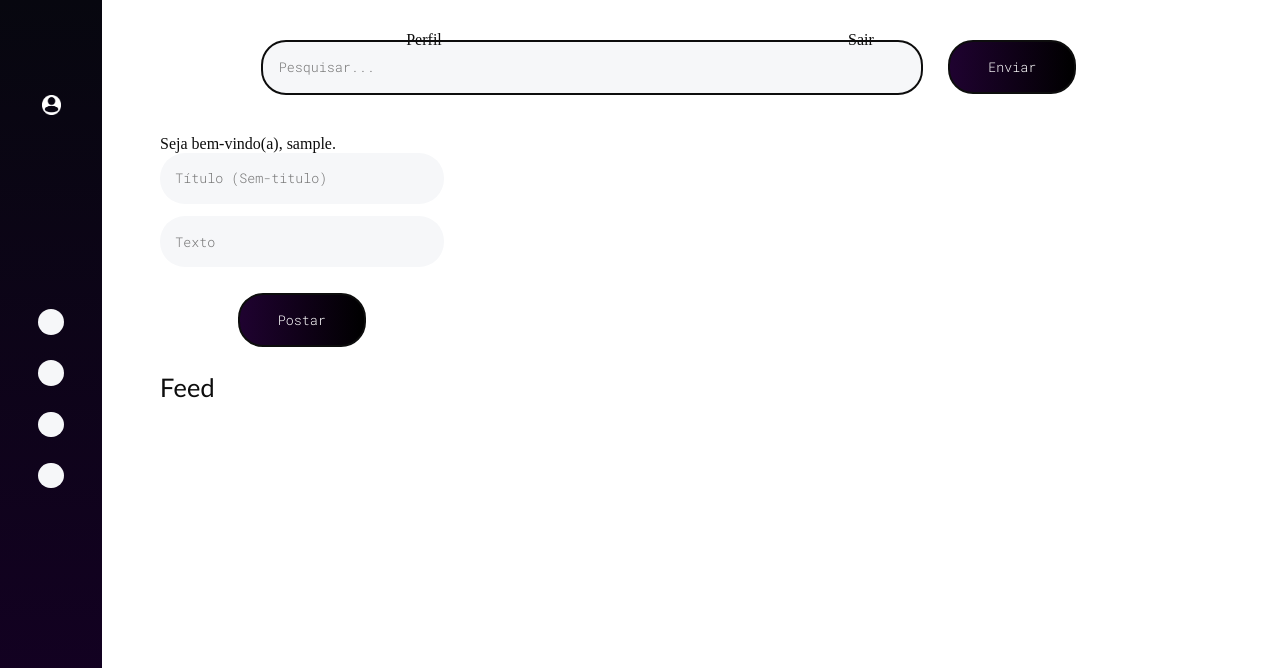
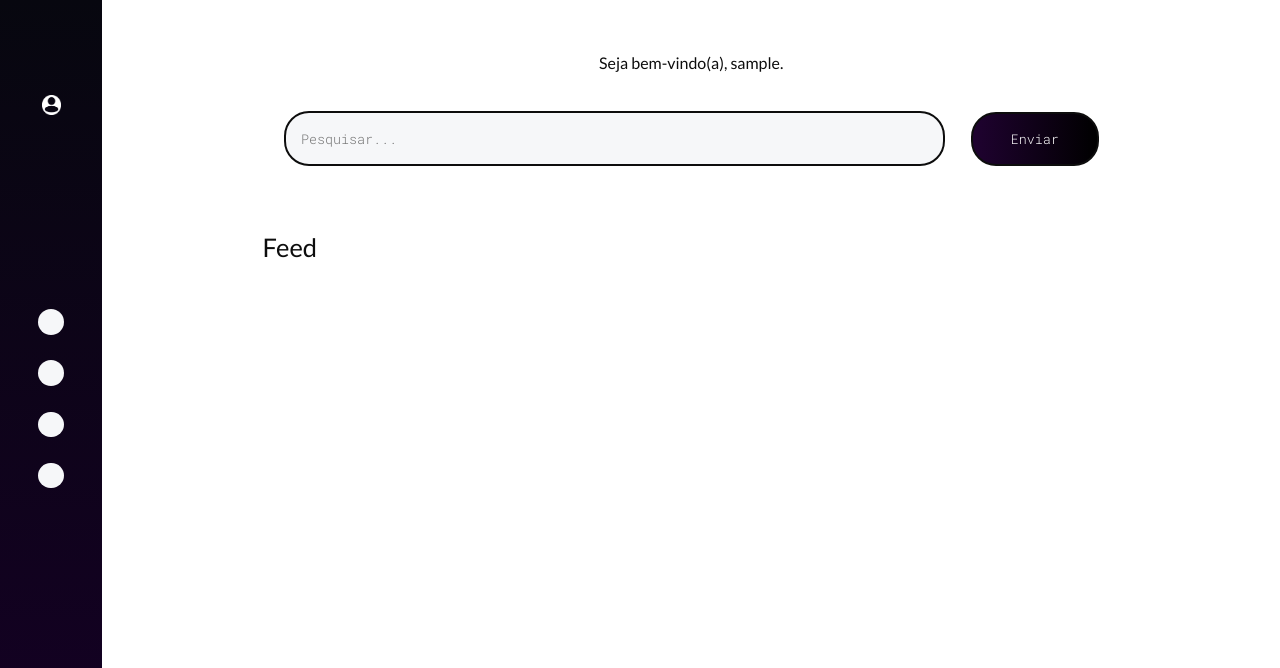
Before and after one commit to ArandaCampos/Colunistas, a Django app: page /post/1/ in a window 1280 px wide. Shown: the top 668 px of the page. Run offline with Django 4.2, Linux system fonts and the light colour scheme; the visitor is signed in with stand-in values (Sample User, id 1); some libraries are stand-ins or nearby versions.

Commit message:
add profile, home

```diff
--- a/posts/views.py
+++ b/posts/views.py
@@ -3,6 +3,7 @@ from django.shortcuts import render
 from accounts.models import PostsModels, UserModels
 from django.views.decorators.http import require_GET, require_POST, require_http_methods
 from django.contrib.auth.models import User
+from django.utils.text import slugify
 
 # Create your views here.
 @require_http_methods(['GET', 'POST'])
@@ -66,11 +67,30 @@ def add_following(request, id):
             except:
                 pass
 
-@require_GET
+@require_http_methods(['GET', 'POST'])
 def profile(request):
-    if request.user.is_authenticated:
-        posts = PostsModels.objects.filter(author__name__username__exact=request.user.username)
-        context = { 'posts' : posts}
-        return render(request, 'posts/profile.html', context)
-    else:
-        return render(request, 'accounts/login.html')
+    if request.method == 'GET':
+        if request.user.is_authenticated:
+            posts = PostsModels.objects.filter(author__name__username__exact=request.user.username)
+            context = { 'posts' : posts}
+            return render(request, 'posts/profile.html', context)
+        else:
+            return render(request, 'accounts/login.html')
+    elif request.method == 'POST':
+        if request.user.is_authenticated:
+            title = request.POST['field-title']
+            text = request.POST['field-text']
+            try:
+                user = UserModels.objects.get(name__username__exact=request.user.username)
+            except:
+                return render(request, 'posts/profile.html', { 'error' : 'Usuário não encontrado'})
+
+            slug = '-'.join([x.casefold() for x in title.split(' ')])
+            count = PostsModels.objects.filter(slug__startswith=slug).count()
+
+            if count > 0:
+                slug += '-' + str(count + 1)
+
+            post = PostsModels.objects.create(author=user, title=title, text=text, slug=slug)
+            post.save()
+            return render(request, 'posts/profile.html', { 'error' : 'Publicado com sucesso!'})
--- a/static/css/style.css
+++ b/static/css/style.css
@@ -96,10 +96,8 @@ header{
 }
 
 .body-left-fixed{
-    left: 8px;
-    width: 92vw;
-    position: inherit;
     border-radius: 25px 0px 0px 25px;
+    margin-left: 8vw;
 }
 
 .bottom-fixed{
@@ -363,18 +361,27 @@ header{
     background: var(--white);
 }
 
-.input, .input-research-man{
+.input, .research{
     font-family: 'Roboto Mono', monospace;
     font-weight: 500;
+    width: 20.8vw;
     height: 6.1vh;
-    width: 20.8vw;
     border-radius: 25px;
     padding-left: 1.2vw;
 }
 
-.input-research-man{
+.research{
     width: 50vw;
     border: 2px solid var(--black);
+}
+
+.input-text{
+    border: 2px solid var(--black);
+    font-family: 'Roboto Mono', monospace;
+    font-weight: 500;
+    width: 50vw;
+    border-radius: 25px;
+    padding-left: 1.2vw;
 }
 
 @media (max-width: 800px){
--- a/templates/posts/base.html
+++ b/templates/posts/base.html
@@ -10,18 +10,33 @@
     <link rel="stylesheet" href="{% static 'css/style.css' %}">
 </head>
 <body>
+
+<section class="full">
     {% block menu %}
-    <header class="linear-center evenly top-fixed">
-        {% if user.is_authenticated %}
-        <a class="color-black font-medium" href="{% url 'posts:profile' %}">Perfil</a>
-        <a class="color-black font-medium" href="{% url 'accounts:logout' %}">Sair</a>
-        {% else %}
-        <a class="color-black font-medium" href="{% url 'accounts:login' %}">Entrar</a>
-        {% endif %}
-    </header>
+    <section class="bg-gradient-dark-0 column-between evenly left-fixed color-clean-white">
+        <div>
+            <a href="{% url 'posts:profile' %}">
+                <img src="{% static 'img/default-profile-photo-white.png' %}" class="img-small">
+            </a>
+        </div>
+        <div class="column-between gap-2">
+            <canvas class="circle-small bg-gray"></canvas>
+            <canvas class="circle-small bg-gray"></canvas>
+            <canvas class="circle-small bg-gray"></canvas>
+            <canvas class="circle-small bg-gray"></canvas>
+        </div>
+        <div>
+            <a href="{% url 'accounts:logout' %}">
+                <img src="{% static 'img/off-white.png' %}" class="img-small">
+            </a>
+        </div>
+    </section>
     {% endblock %}
+    <section class="bg-white color-black body-left-fixed">
 
     {% block body %}
     {% endblock %}
+    </section>
+</section>
 </body>
 </html>
--- a/templates/posts/create-post.html
+++ /dev/null
@@ -1 +0,0 @@
-{{ user.username }}
--- a/templates/posts/home.html
+++ b/templates/posts/home.html
@@ -7,46 +7,23 @@ Colunistas
 {% endblock %}
 
 {% block body %}
-<section class="full">
-    <section class="bg-gradient-dark-0 column-between evenly left-fixed color-clean-white">
-        <div>
-            <a href="{% url 'posts:profile' %}">
-                <img src="{% static 'img/default-profile-photo-white.png' %}" class="img-small">
-            </a>
-        </div>
-        <div class="column-between gap-2">
-            <canvas class="circle-small bg-gray"></canvas>
-            <canvas class="circle-small bg-gray"></canvas>
-            <canvas class="circle-small bg-gray"></canvas>
-            <canvas class="circle-small bg-gray"></canvas>
-        </div>
-        <div>
-            <img src="{% static 'img/off-white.png' %}" class="img-small">
-        </div>
 {% if error %}
     <p class="msg-error">{{ error }}</p>
 {% endif %}
-    </section>
-    <section class="bg-white color-black body-left-fixed">
-        <div class="padding-top-5 padding-left-10 gap-2 linear-center">
-            <input class="input-research-man bg-gray" placeholder="Pesquisar..." type="text">
+<div class="padding-top-5 gap-2 column-center">
+    <h2 class="font-medium font-normal color-black">Seja bem-vindo(a), {{ user.username }}.</h2>
+    <div class="linear-center gap-2">
+        <input class="research bg-gray" placeholder="Pesquisar..." type="text">
         <button class="btn-small-small" href="">Enviar</button>
     </div>
+</div>
 <div class="column-left padding-left-10 padding-top-5">
-            Seja bem-vindo(a), {{ user.username }}.
 
-            <form class="column-center gap-2" action="" method="post">
-                {% csrf_token %}
-                <div class="column-center gap-1">
-                    <input name="field-title" class="input bg-gray color-black" placeholder="Título (Sem-titulo)" type="text">
-                    <input name="field-text" class="input bg-gray color-black" placeholder="Texto" type="text">
-                </div>
-                <button type="submit" class="btn-small-small">Postar</button>
-            </form>
 
     <p class="font-bigger font-normal">Feed</p>
 </div>
 {% for post in posts %}
+<div class="gap-5">
     <div class="column-left padding-left-10 padding-right-10">
         <div class="linear-left gap-1">
             <img src="{% static 'img/default-profile-photo.png' %}" class="img-big">
@@ -65,8 +42,8 @@ Colunistas
             <img class="img-medium" src="{% static 'img/like-icon.png' %}">
             <div>{{ post.like }}</div>
         </div>
+        <hr class="margin-top-2">
+    </div>
 </div>
 {% endfor %}
-    </section>
-</section>
 {% endblock %}
```
Also changed, not shown: templates/posts/profile.html (+34 -5 lines), static/img/desenhando.svg (added). Lines whose indentation alone changed are shown as unchanged.
